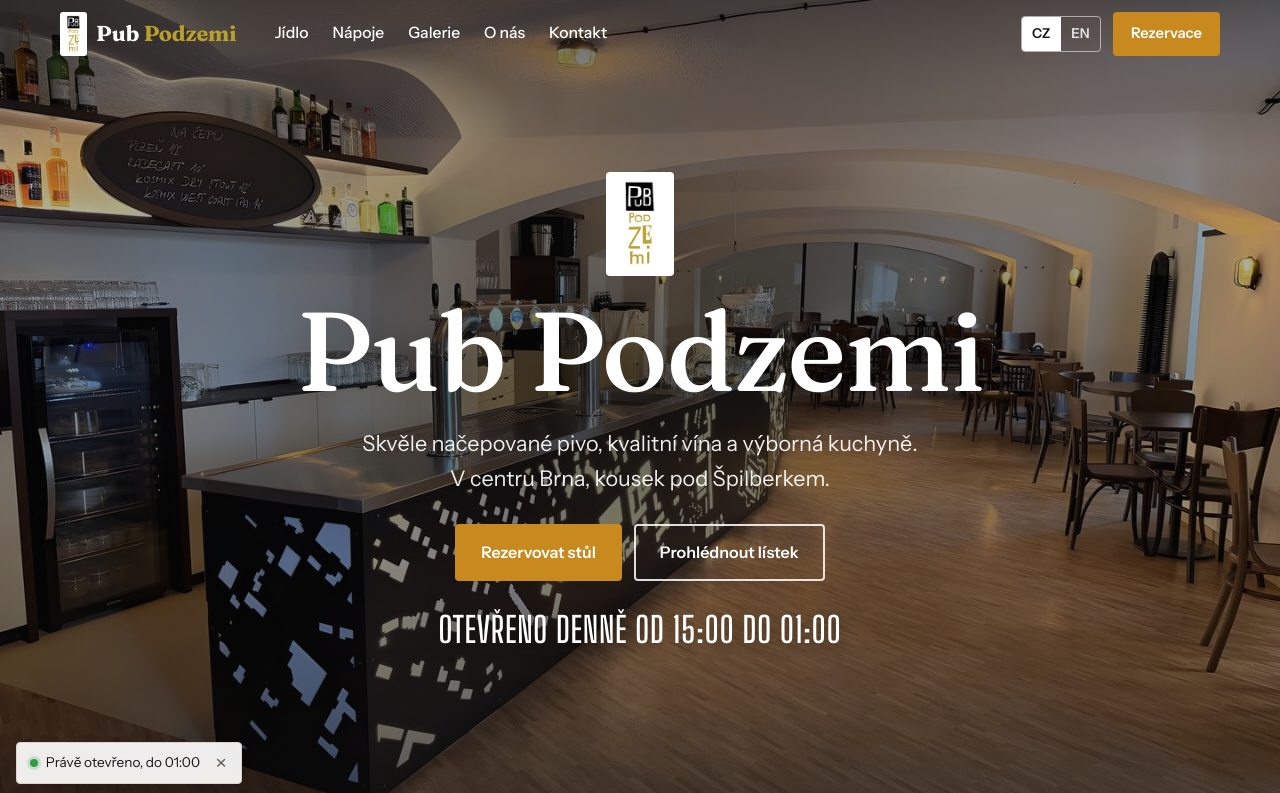
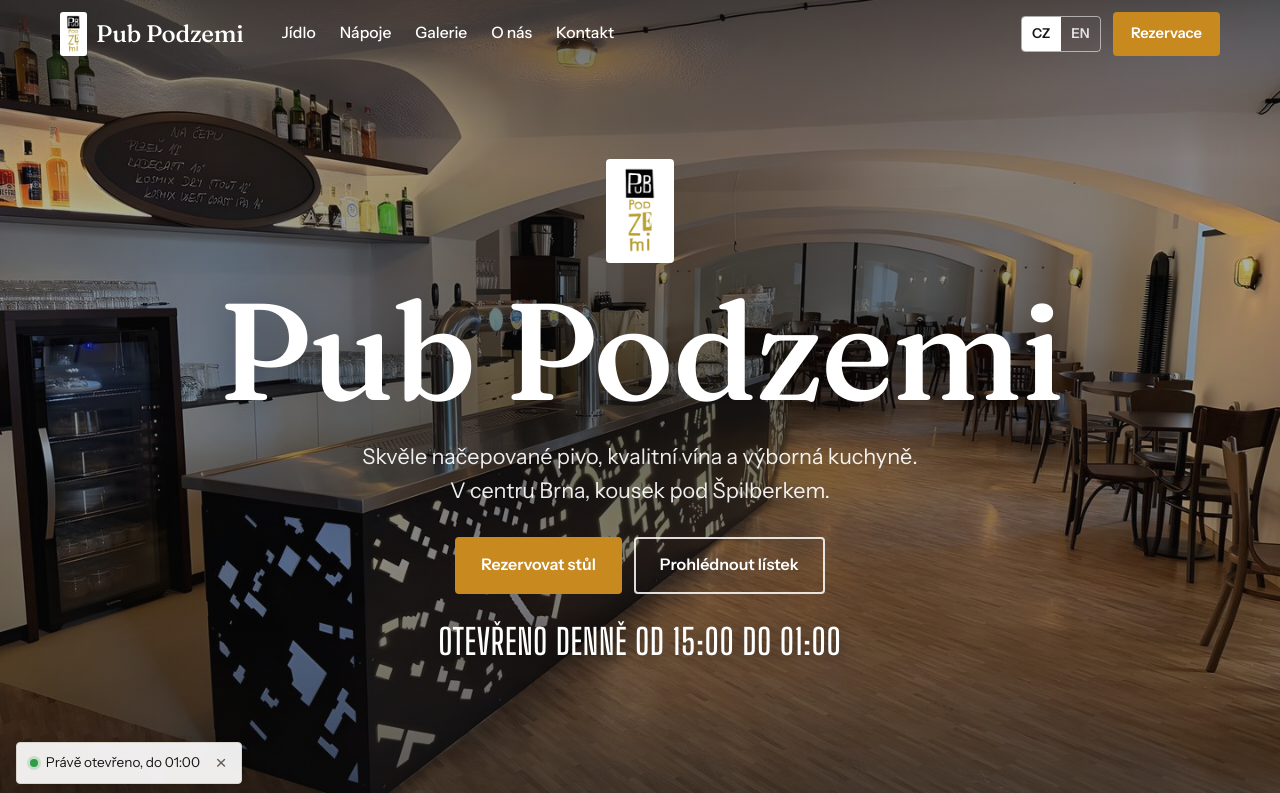
Before and after one commit to matyaskriz1/Pub-Podzemi-web, a plain HTML site: page index.html in a window 1280 px wide. Shown: the top 793 px of the page. Drawn offline with Linux system fonts and the light colour scheme.

Commit message:
Větší nápis Pub Podzemi, logo v menu jednobarevně stejným písmem
Co-Authored-By: Claude Opus 5.5 <noreply@anthropic.com>
Claude-Session: https://claude.ai/code/session_015Y6A5Vf8Mc4FnFD6LjWGQ5

```diff
--- a/index.html
+++ b/index.html
@@ -9,13 +9,13 @@
   <link rel="preconnect" href="https://fonts.googleapis.com">
   <link rel="preconnect" href="https://fonts.gstatic.com" crossorigin>
   <link href="https://fonts.googleapis.com/css2?family=Fraunces:opsz,wght@9..144,500;9..144,700&family=Big+Shoulders+Display:wght@600;800&family=Instrument+Sans:wght@400;500;600&display=swap" rel="stylesheet">
-  <link rel="stylesheet" href="style.css?v=13">
+  <link rel="stylesheet" href="style.css?v=14">
 </head>
 <body>
 
 <header class="nav nav--overlay" id="top">
   <div class="wrap nav__inner">
-    <a href="index.html" class="logo"><img src="img/logo.png" alt="" class="logo__img"><span class="logo__text">Pub <span>Podzemi</span></span></a>
+    <a href="index.html" class="logo"><img src="img/logo.png" alt="" class="logo__img"><span class="logo__text">Pub Podzemi</span></a>
     <nav class="nav__links">
       <a href="jidelni-listek.html" data-en="Food">Jídlo</a>
       <a href="napojovy-listek.html" data-en="Drinks">Nápoje</a>
@@ -188,12 +188,12 @@
 
 <footer class="footer">
   <div class="wrap footer__inner">
-    <span class="logo"><img src="img/logo.png" alt="" class="logo__img"><span class="logo__text">Pub <span>Podzemi</span></span></span>
+    <span class="logo"><img src="img/logo.png" alt="" class="logo__img"><span class="logo__text">Pub Podzemi</span></span>
     <span data-en="Operated by Podnebi s.r.o., company ID 04577949, Údolní 222/5, 602 00 Brno">Provozovatel: Podnebi s.r.o., IČ 04577949, Údolní 222/5, 602 00 Brno</span>
     <span>© <span class="year"></span></span>
   </div>
 </footer>
 
-<script src="main.js?v=13"></script>
+<script src="main.js?v=14"></script>
 </body>
 </html>
--- a/style.css
+++ b/style.css
@@ -53,8 +53,7 @@ p + p { margin-top: .9rem; }
 .nav__inner { display: flex; align-items: center; gap: clamp(20px, 3vw, 44px); height: 68px; }
 .logo { display: inline-flex; align-items: center; gap: .6rem; text-decoration: none; color: var(--ink); }
 .logo__img { height: 44px; width: auto; }
-.logo__text { font-family: var(--brand); font-weight: 700; font-size: 1.35rem; letter-spacing: -.005em; }
-.logo__text span { color: var(--gold); }
+.logo__text { font-family: var(--brand); font-weight: 500; font-size: 1.5rem; letter-spacing: -.01em; }
 .nav__links { display: flex; align-items: center; gap: 1.5rem; }
 .nav__links a { text-decoration: none; font-weight: 500; font-size: .98rem; color: var(--muted); padding: .3rem 0; border-bottom: 2px solid transparent; transition: color .2s, border-color .2s; }
 .nav__links a:hover { color: var(--ink); }
@@ -84,7 +83,7 @@ p + p { margin-top: .9rem; }
   linear-gradient(180deg, rgba(10,10,10,.5) 0%, rgba(10,10,10,0) 20%, rgba(10,10,10,0) 70%, rgba(10,10,10,.55) 100%); }
 .hero__content { position: relative; z-index: 1; display: flex; flex-direction: column; align-items: center; padding: 110px 0 90px; }
 .hero__logo { height: clamp(72px, 9vw, 104px); width: auto; background: var(--white); padding: 8px 10px; border-radius: 4px; margin-bottom: 1.2rem; }
-.hero h1 { font-family: var(--brand); text-transform: none; font-weight: 500; font-size: clamp(3.2rem, 9vw, 7rem); line-height: 1; letter-spacing: -.01em; text-shadow: 0 6px 40px rgba(0,0,0,.35); }
+.hero h1 { font-family: var(--brand); text-transform: none; font-weight: 500; font-size: clamp(3.8rem, 11vw, 8.6rem); line-height: 1; letter-spacing: -.01em; text-shadow: 0 6px 40px rgba(0,0,0,.35); }
 .hero__lead { font-size: clamp(1.1rem, 1.8vw, 1.35rem); max-width: 40ch; margin: 1.2rem auto 1.8rem; color: rgba(255,255,255,.92); }
 .hero__actions { display: flex; flex-wrap: wrap; gap: .75rem; }
 .hero .hero__actions { justify-content: center; }
```
Also changed, not shown: jidelni-listek.html (+4 -4 lines), napojovy-listek.html (+4 -4 lines).
